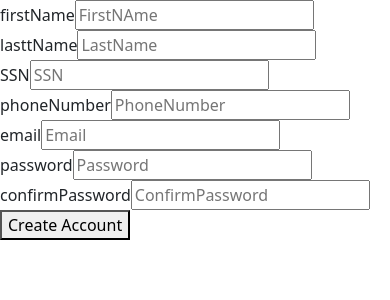
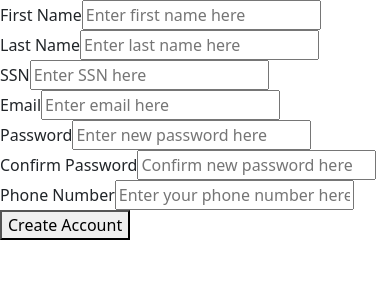
Before and after one commit to alaat91/Dentistemo-frontend, a Vue app: page /signup in a window 390 px wide. Shown: the top 300 px of the page. Built offline with nearby package versions, Linux system fonts and the light colour scheme; no server answers.

Commit message:
Fix phone number validation

```diff
--- a/src/views/SignUp.vue
+++ b/src/views/SignUp.vue
@@ -1,51 +1,60 @@
 <template>
   <form @submit.prevent="submitHandler">
     <div>
-      <label>firstName</label>
+      <label>First Name</label>
       <input
         type="firstName"
         v-model="form.firstName"
-        placeholder="FirstNAme"
+        placeholder="Enter first name here"
       />
     </div>
 
     <div>
-      <label>lasttName</label>
-      <input type="lastName" v-model="form.lastName" placeholder="LastName" />
+      <label>Last Name</label>
+      <input
+        type="lastName"
+        v-model="form.lastName"
+        placeholder="Enter last name here"
+      />
     </div>
 
     <div>
       <label>SSN</label>
-      <input type="SSN" v-model="form.SSN" placeholder="SSN" />
+      <input type="SSN" v-model="form.SSN" placeholder="Enter SSN here" />
     </div>
 
     <div>
-      <label>phoneNumber</label>
+      <label>Email</label>
+      <input type="email" v-model="form.email" placeholder="Enter email here" />
+    </div>
+
+    <div>
+      <label>Password</label>
       <input
-        type="phoneNumber"
-        v-model="form.phoneNumber"
-        placeholder="PhoneNumber"
+        type="password"
+        v-model="form.password"
+        placeholder="Enter new password here"
       />
     </div>
 
     <div>
-      <label>email</label>
-      <input type="email" v-model="form.email" placeholder="Email" />
+      <label>Confirm Password</label>
+      <input
+        type="password"
+        v-model="form.confirmPassword"
+        placeholder="Confirm new password here"
+      />
     </div>
 
     <div>
-      <label>password</label>
-      <input type="password" v-model="form.password" placeholder="Password" />
+      <label>Phone Number</label>
+      <input
+        type="phoneNumber"
+        v-model="form.phoneNumber"
+        placeholder="Enter your phone number here"
+      />
     </div>
 
-    <div>
-      <label>confirmPassword</label>
-      <input
-        type="password"
-        v-model="form.confirmPassword"
-        placeholder="ConfirmPassword"
-      />
-    </div>
     <button type="submit">Create Account</button>
   </form>
 </template>
@@ -61,16 +70,18 @@ export default {
         firstName: '',
         lastName: '',
         SSN: '',
-        phoneNumber: '',
         email: '',
         password: '',
         confirmPassword: '',
+        phoneNumber: '',
       },
     }
   },
+
   methods: {
     submitHandler: async function (e) {
       try {
+        console.log(this.form)
         const res = await API.post('/auth/signup', this.form)
         localStorage.setItem('token', res.data.token)
         this.$router.push('/')
```
